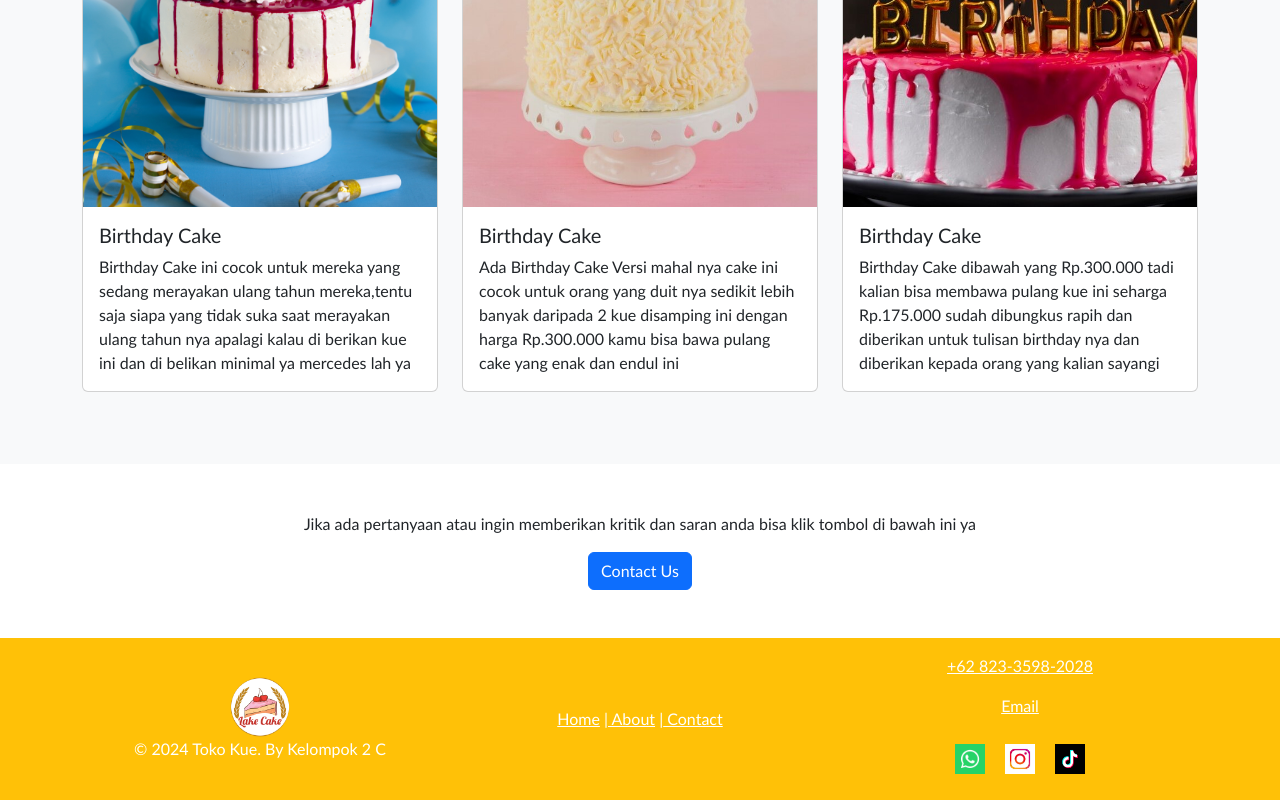
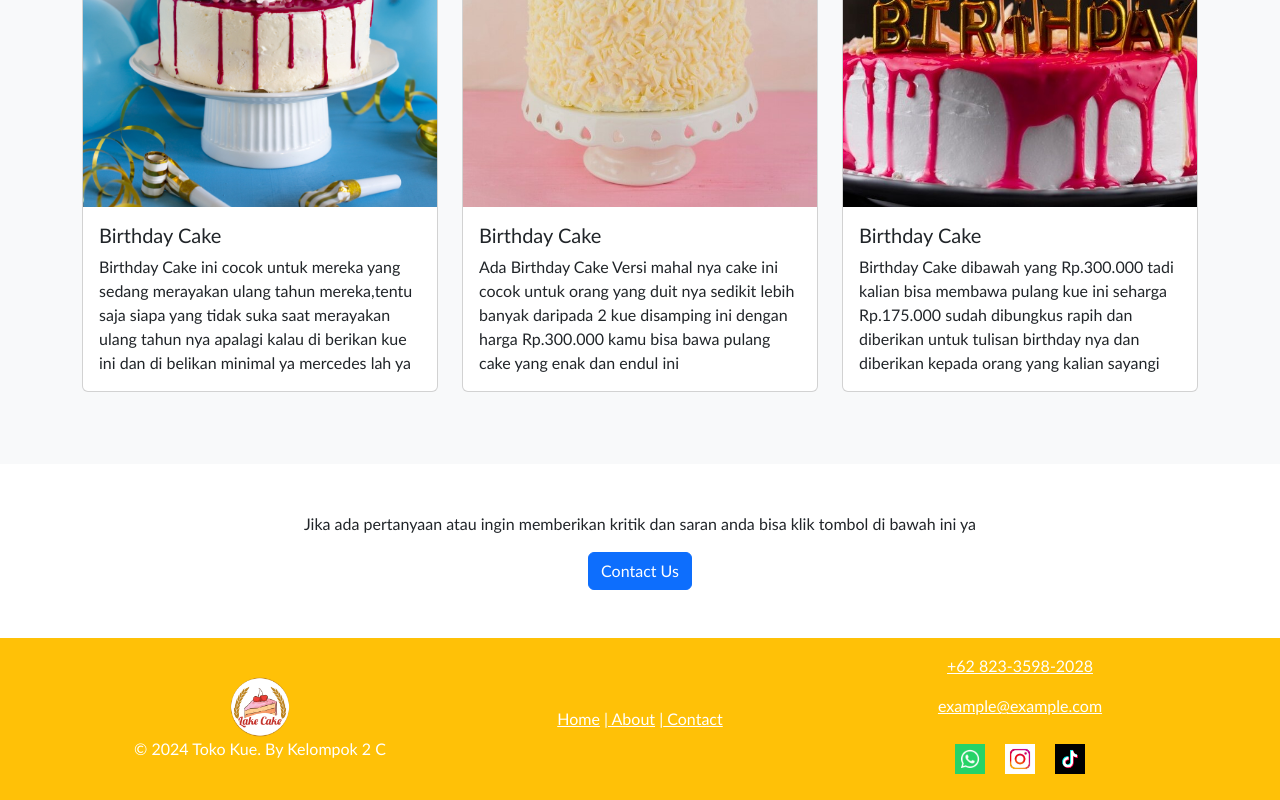
Before and after one commit to LingGrani/UCP2-2, a React (Vite) app: page /#/ in a window 1280 px wide. Shown: the part 1440-2240 px from the top of the page. Built offline with nearby package versions, Linux system fonts and the light colour scheme.

Commit message:
Menambahkan SweetAlert

```diff
--- a/src/components/contact.jsx
+++ b/src/components/contact.jsx
@@ -1,4 +1,5 @@
 import React, { useState } from 'react';
+import Swal from 'sweetalert2'; // Import SweetAlert2
 import bgimage from '../assets/bg.jpg';
 
 const Contact = () => {
@@ -17,15 +18,19 @@ const Contact = () => {
 
   const handleSubmit = (e) => {
     e.preventDefault();
-    alert(`Name: ${formData.name}\nEmail: ${formData.email}\nMessage: ${formData.message}`);
-    // Tambahkan logika untuk mengirim data formulir ke backend atau melakukan aksi lainnya di sini
+    Swal.fire({
+      title: 'Kritik dan Saran Diterima!',
+      html: `Name: ${formData.name}<br />Email: ${formData.email}<br />Message: ${formData.message}`,
+      icon: 'success',
+      confirmButtonText: 'OK'
+    });
   };
 
   return (
     <div className="contact-page">
       <div className="content">
         <section>
-          <div className="bg" style={{ backgroundImage: `url(${bgimage})`, backgroundSize: 'cover', backgroundPosition: 'center', padding: '50px'}}>
+          <div className="bg" style={{ backgroundImage: `url(${bgimage})`, backgroundSize: 'cover', backgroundPosition: 'center', padding: '50px' }}>
             <h1 className="text-center">Reviews</h1>
             <p className="text-center">Kritik dan Saran<br />Selalu kami dengarkan</p>
             <div className="row">
@@ -64,7 +69,7 @@ const Contact = () => {
                       onChange={handleChange}
                     ></textarea>
                   </div>
-                  <button className="btn btn-dark" type="submit">
+                  <button className="btn btn-warning" type="submit">
                     Submit
                   </button>
                 </form>
@@ -77,7 +82,7 @@ const Contact = () => {
             <div className="col-md-6">
               <h2>Hubungi Kami</h2>
               <p>
-                Jika anda berminat segera hubungi dan daftar lalu Healing bersama kami
+                Jika anda berminat segera hubungi kami
               </p>
               <p>
                 <h5>Whatsapp</h5>
@@ -85,7 +90,7 @@ const Contact = () => {
               </p>
               <p>
                 <h5>Email</h5>
-                <a className="text-dark" href="mailto:example@example.com"><p>Email</p></a>
+                <a className="text-dark" href="mailto:example@example.com"><p>example@example.com</p></a>
               </p>
             </div>
             <div className="col-md-6">
--- a/src/components/footer.jsx
+++ b/src/components/footer.jsx
@@ -26,7 +26,7 @@ function Footer() {
               <a href="https://wa.me/+6282335982028" className='text-white'><p>+62 823-3598-2028</p></a>
             </p>
             <p>
-              <a href="mailto:example@example.com" className='text-white'><p>Email</p></a>
+              <a href="mailto:example@example.com" className='text-white'><p>example@example.com</p></a>
             </p>
             <p className="mb-0">
               <a href="https://wa.me/+6282335982028">
```
